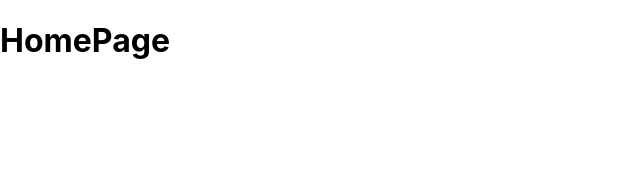
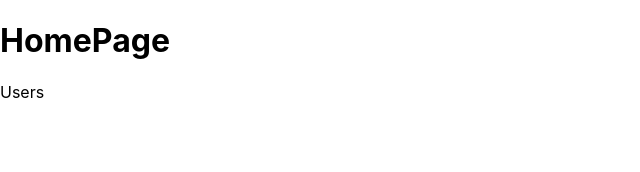
Before and after one commit to atinderbirsin/next-js, a Next.js app: page / in a window 1280 px wide. Shown: the top 172 px of the page, without its empty margins (0-640 px from the left). Built offline with nearby package versions, Linux system fonts and the light colour scheme.

Commit message:
static generation build code

```diff
--- a/pages/index.js
+++ b/pages/index.js
@@ -1,5 +1,14 @@
+import Link from "next/link";
+
 function Home() {
-  return <h1>HomePage</h1>;
+  return (
+    <>
+      <h1>HomePage</h1>
+      <Link href="/users">
+        <a>Users</a>
+      </Link>
+    </>
+  );
 }
 
 export default Home;
```
Also changed, not shown: 1 other file (tests, documents, lock files or other folders).
